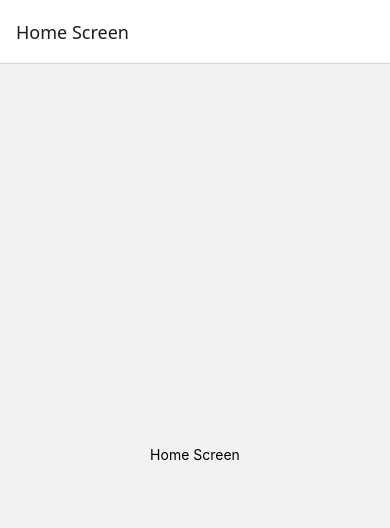
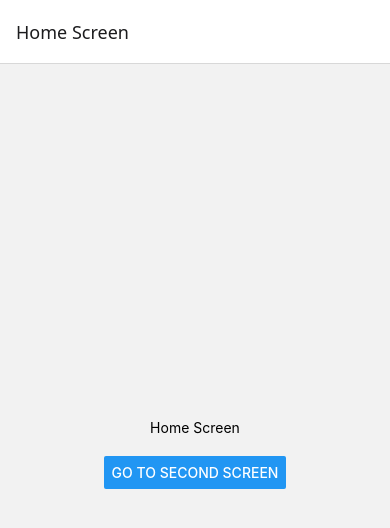
Before and after one commit to Llaamari/navigation-app, a React Native app: screen /Home in a window 390 px wide. Shown: the top 528 px of the page. Built offline with nearby package versions, Linux system fonts and the light colour scheme.

Commit message:
add a temporary navigation button

```diff
--- a/screens/HomeScreen.tsx
+++ b/screens/HomeScreen.tsx
@@ -1,12 +1,27 @@
 
-import { View, Text, StyleSheet } from 'react-native';
 import type { ReactElement } from 'react';
+import { View, Text, StyleSheet, Button } from 'react-native';
+import type { NativeStackScreenProps } from '@react-navigation/native-stack';
+import type { RootStackParamList } from '../types/navigation';
 
-// ReactElement explicitly specifies the return type of the function.
-export default function HomeScreen(): ReactElement {
+// This defines the navigation properties of the HomeScreen component.
+type HomeScreenProps = NativeStackScreenProps<
+  RootStackParamList,
+  'Home'
+>;
+
+export default function HomeScreen({
+  navigation,
+}: HomeScreenProps): ReactElement {
   return (
     <View style={styles.container}>
       <Text>Home Screen</Text>
+
+      <Button
+        title="Go to Second Screen"
+        // This opens the SecondScreen view.
+        onPress={() => navigation.navigate('Second')}
+      />
     </View>
   );
 }
@@ -16,5 +31,6 @@ const styles = StyleSheet.create({
     flex: 1,
     justifyContent: 'center',
     alignItems: 'center',
+    gap: 20,
   },
 });
```
